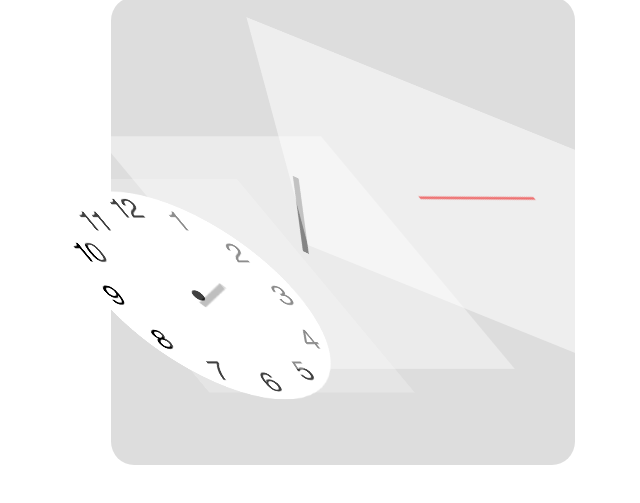
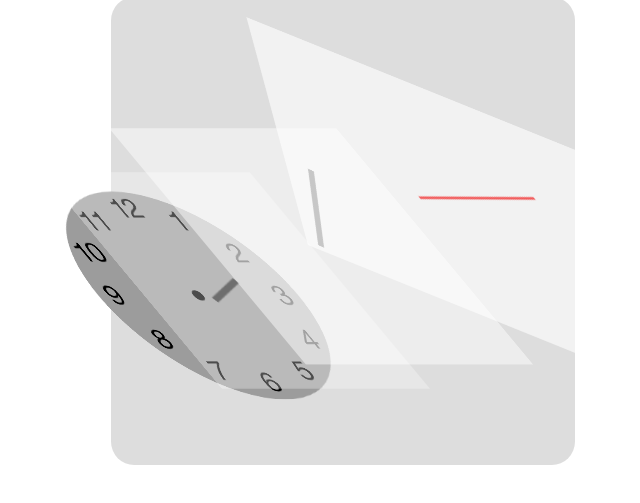
Before and after one commit to peiyucn/clocks, a plain HTML site: page index.html in a window 1280 px wide. Shown: the part 641-1144 px from the top of the page, without its empty margins (297-937 px from the left). Drawn offline with Linux system fonts and the light colour scheme.

```diff
--- a/index.html
+++ b/index.html
@@ -33,7 +33,7 @@
         Click the clock :)
     </span>
     <div class="clock-border">
-        <article id="clockTrans" class="clock clock-bg clock-trans simple" onclick="trans();">
+        <article id="clockTrans" class="clock clock-bg-trans clock-trans simple" onclick="trans();">
             <div class="extrude1">
                 <div class="hours-container hours-container-trans">
                     <div class="hours"></div>
--- a/static/css/clocktrans.css
+++ b/static/css/clocktrans.css
@@ -7,11 +7,16 @@
     -webkit-transform: scaleY(0.6) rotateY(60deg) rotateX(30deg) translateX(-25rem) translateY(8rem);
 }
 
+.clock-bg-trans {
+    background: #9c9c9c url(../svg/clock.svg) no-repeat center;
+    background-size: 90%;
+}
+
 .minutes-container-trans,
 .hours-container-trans,
 .seconds-container-trans {
     background-color: white;
-    opacity: 0.5;
+    opacity: 0.6;
 }
 
 .extrude1,
@@ -25,14 +30,14 @@
 }
 
 .extrude1 {
-    transform: translateZ(2em);
-    -webkit-transform: translateZ(2em);
+    transform: translateZ(3em);
+    -webkit-transform: translateZ(3em);
     opacity: 0.5;
 }
 
 .extrude2 {
     transform: translateZ(8em);
-    -webkit-transform: translateZ(8em);
+    -webkit-transform: translateZ(9em);
     opacity: 0.8;
 }
 
```
